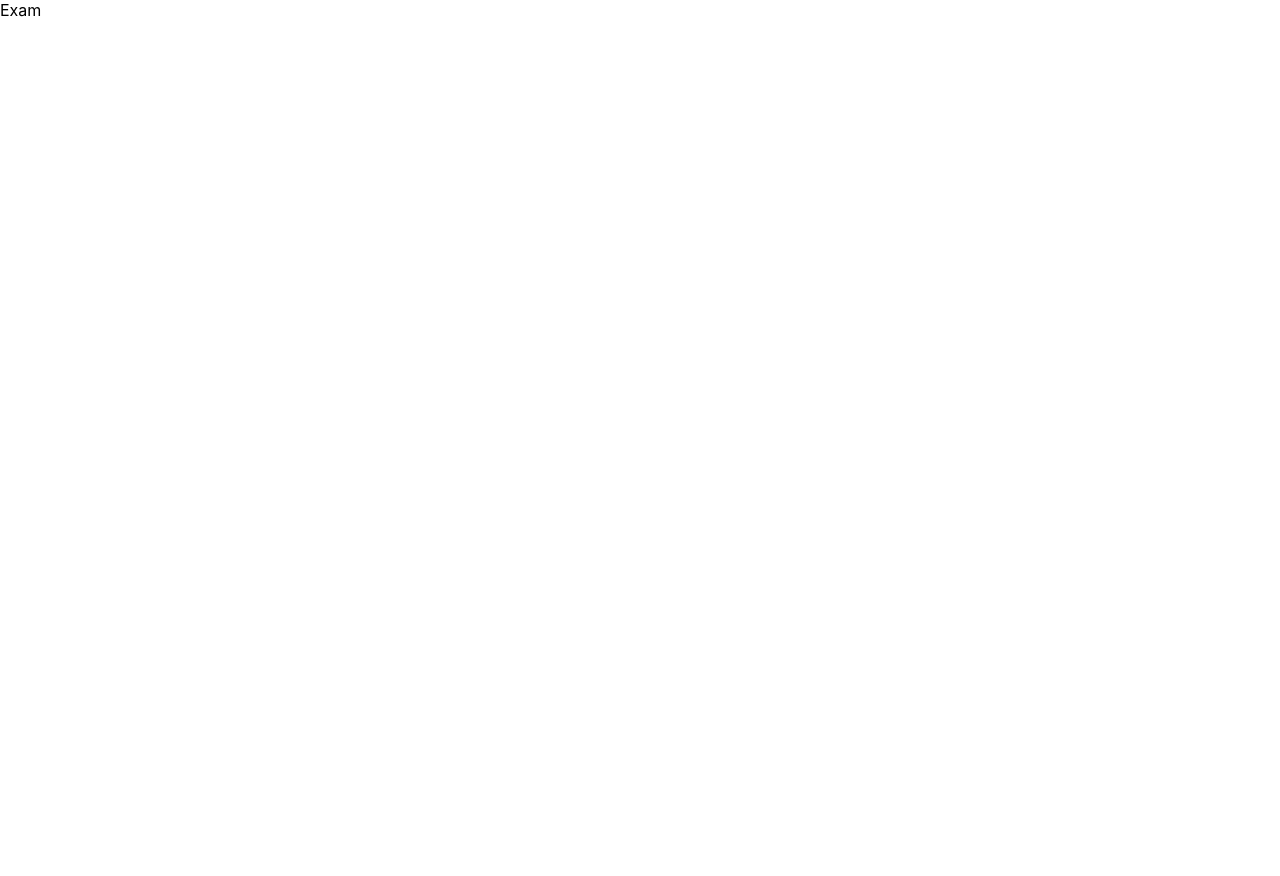
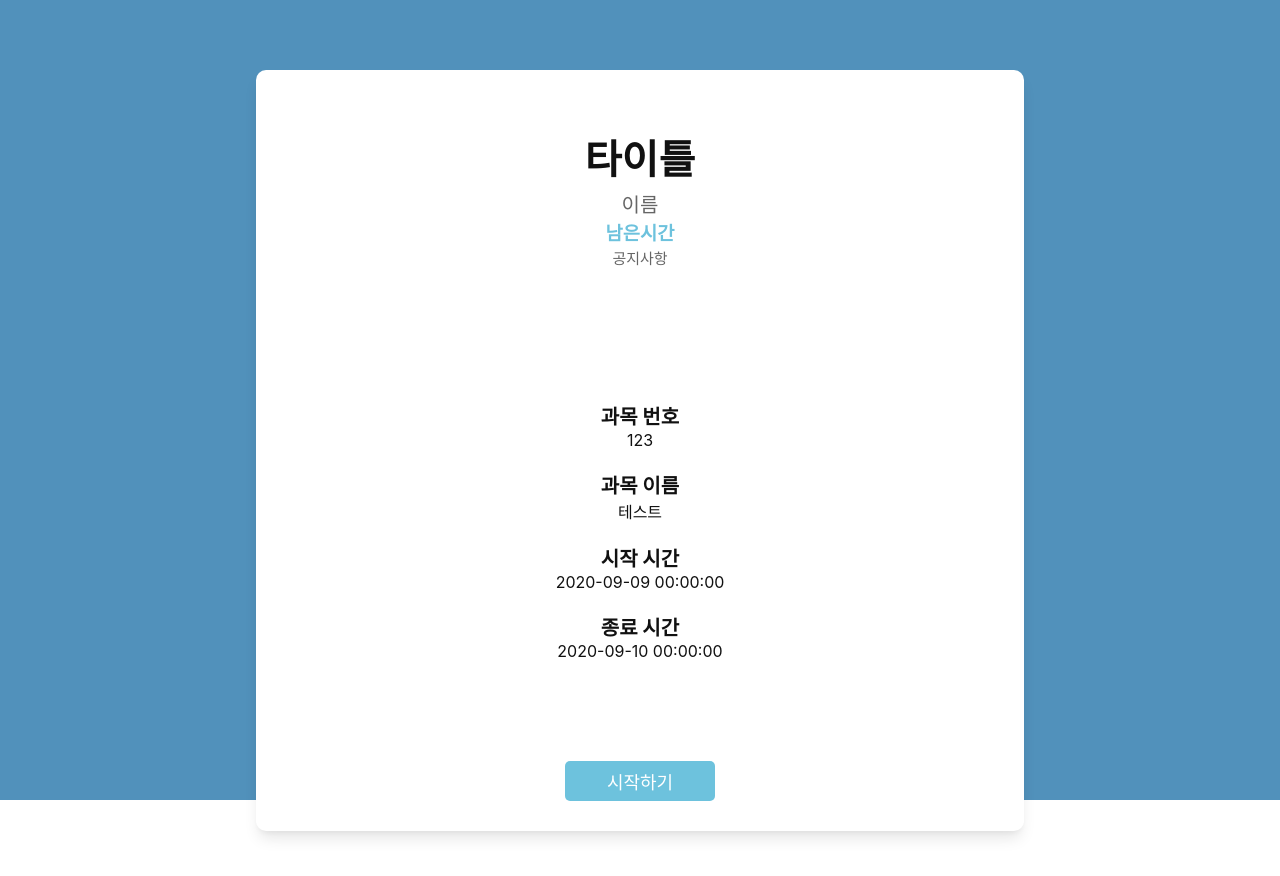
Before and after one commit to SSU-IMonitor/imonitor-frontend, a React (Create React App) app: page /exam/1 in a window 1280 px wide. Shown: the top 876 px of the page. Before the commit the page ends 800 px from the top, so only its background shows below. Built offline with nearby package versions, Linux system fonts and the light colour scheme; no server answers; the HTML template or start-up script is replaced by a standard one.

Commit message:
Exam 페이지 디자인 완성 및 페이지 기본 셋업

```diff
--- a/src/index.css
+++ b/src/index.css
@@ -11,6 +11,7 @@ p, a, h1, h2, h3, h4, h5, h6 {
   margin: 0;
   padding: 0;
   text-decoration: none;
+  color: #111;
 }
 
 html, body, div, span, form, input, ul {
--- /dev/null
+++ b/src/pages/Exam/Components/ExamWrapper/ExamWrapper.css
@@ -0,0 +1,66 @@
+#exam-wrapper {
+  width: 60%;
+  margin: 70px auto;
+  border-radius: 10px;
+  background-color: #fff;
+  box-shadow: 0 10px 15px -3px rgba(0, 0, 0, 0.1), 0 4px 6px -2px rgba(0, 0, 0, 0.05);
+}
+
+#exam-wrapper .exam-info {
+  margin: 60px 0;
+  text-align: center;
+  line-height: 1.5;
+}
+
+#exam-wrapper .exam-info .title {
+  font-size: 40px;
+}
+
+#exam-wrapper .exam-info .name {
+  font-weight: normal;
+  font-size: 20px;
+  color: #666;
+}
+
+#exam-wrapper .exam-info .remaining {
+  color: #6dc2dd;
+}
+
+#exam-wrapper .exam-info .notice {
+  font-weight: normal;
+  font-size: 15px;
+  color: #666;
+}
+
+#exam-wrapper .exam-detail {
+  margin: 60px 0;
+  text-align: center;
+}
+
+#exam-wrapper .exam-detail h1 {
+  font-size: 20px;
+}
+
+#exam-wrapper .exam-detail .exam-detail-context {
+  padding: 10px 0;
+}
+
+#exam-wrapper .button-wrapper {
+  margin: 30px 0;
+}
+
+#exam-wrapper .button-wrapper button {
+  width: 150px;
+  padding: 7px;
+  border: none;
+  border-radius: 5px;
+  background-color: #6dc2dd;
+  font-size: 18px;
+  color: #fff;
+  cursor: pointer;
+  transition: all 0.2s ease;
+}
+
+#exam-wrapper .button-wrapper button:hover {
+  transform: translateZ(0) scale(0.97);
+}
--- /dev/null
+++ b/src/pages/Exam/Components/ExamWrapper/ExamWrapper.jsx
@@ -0,0 +1,54 @@
+import React from "react";
+import { useEffect } from "react";
+import axios from "axios";
+import "./ExamWrapper.css";
+
+function ExamWrapper({ id }) {
+  useEffect(() => {
+    const tokenType = JSON.parse(localStorage.getItem("TokenType"));
+    const accessToken = JSON.parse(localStorage.getItem("AccessToken"));
+    const userInfo = JSON.parse(localStorage.getItem("UserInfo"));
+    const header = {
+      headers: {
+        Authorization: tokenType + " " + accessToken,
+      },
+    };
+    axios.get(`/exams/${id}`, header).then(res => {
+      console.log(res);
+    });
+  }, []);
+
+  return (
+    <section id="exam-wrapper" className="flex-column-center">
+      <div className="exam-info">
+        <h1 className="title">타이틀</h1>
+        <h2 className="name">이름</h2>
+        <h3 className="remaining">남은시간</h3>
+        <h4 className="notice">공지사항</h4>
+      </div>
+      <div className="exam-detail">
+        <div className="exam-detail-context">
+          <h1>과목 번호</h1>
+          <p>123</p>
+        </div>
+        <div className="exam-detail-context">
+          <h1>과목 이름</h1>
+          <p>테스트</p>
+        </div>
+        <div className="exam-detail-context">
+          <h1>시작 시간</h1>
+          <p>2020-09-09 00:00:00</p>
+        </div>
+        <div className="exam-detail-context">
+          <h1>종료 시간</h1>
+          <p>2020-09-10 00:00:00</p>
+        </div>
+      </div>
+      <div className="button-wrapper">
+        <button>시작하기</button>
+      </div>
+    </section>
+  );
+}
+
+export default ExamWrapper;
--- /dev/null
+++ b/src/pages/Exam/Components/index.js
@@ -0,0 +1 @@
+export { default as ExamWrapper } from "./ExamWrapper/ExamWrapper";
--- a/src/pages/Exam/Exam.css
+++ b/src/pages/Exam/Exam.css
@@ -0,0 +1,9 @@
+.bg {
+  width: 100vw;
+  height: 100vh;
+  position: fixed;
+  top: 0;
+  left: 0;
+  background-color: #5191BB;
+  z-index: -1;
+}
--- a/src/pages/Exam/Exam.jsx
+++ b/src/pages/Exam/Exam.jsx
@@ -1,8 +1,14 @@
 import React from "react";
+import { ExamWrapper } from "./Components";
 import "./Exam.css";
 
-function Exam() {
-  return <div>Exam</div>;
+function Exam({ match }) {
+  return (
+    <div id="exam">
+      <ExamWrapper id={match.params.id} />
+      <div className="bg"></div>
+    </div>
+  );
 }
 
 export default Exam;
--- a/src/pages/Mypage/components/ClassList/ClassList.jsx
+++ b/src/pages/Mypage/components/ClassList/ClassList.jsx
@@ -1,6 +1,7 @@
 import React, { useState, useEffect } from "react";
 import axios from "axios";
 import { openModal } from "actions";
+import { Link } from "react-router-dom";
 import { connect } from "react-redux";
 import "./ClassList.css";
 
@@ -25,7 +26,7 @@ function ClassList({ open }) {
         const exams = res.data.exams;
         let divList = [];
         for (let i = 0; i <= exams.length / 10; i++) {
-          divList.push(exams.slice(i * 10, (i+1) * 10));
+          divList.push(exams.slice(i * 10, (i + 1) * 10));
         }
         setList(divList);
         setTotalPage(makePage(res.data.exams.length));
@@ -69,10 +70,12 @@ function ClassList({ open }) {
       <ul className="list">
         {list[curPage - 1]
           ? list[curPage - 1].map(cls => (
-              <li key={cls.id}>
-                <h1>{cls.title}</h1>
-                <h2>{cls.owner.name}</h2>
-              </li>
+              <Link to={`/exam/${cls.id}`} key={cls.id}>
+                <li>
+                  <h1>{cls.title}</h1>
+                  <h2>{cls.owner.name}</h2>
+                </li>
+              </Link>
             ))
           : null}
         <div className="paging flex-row-center">
```
